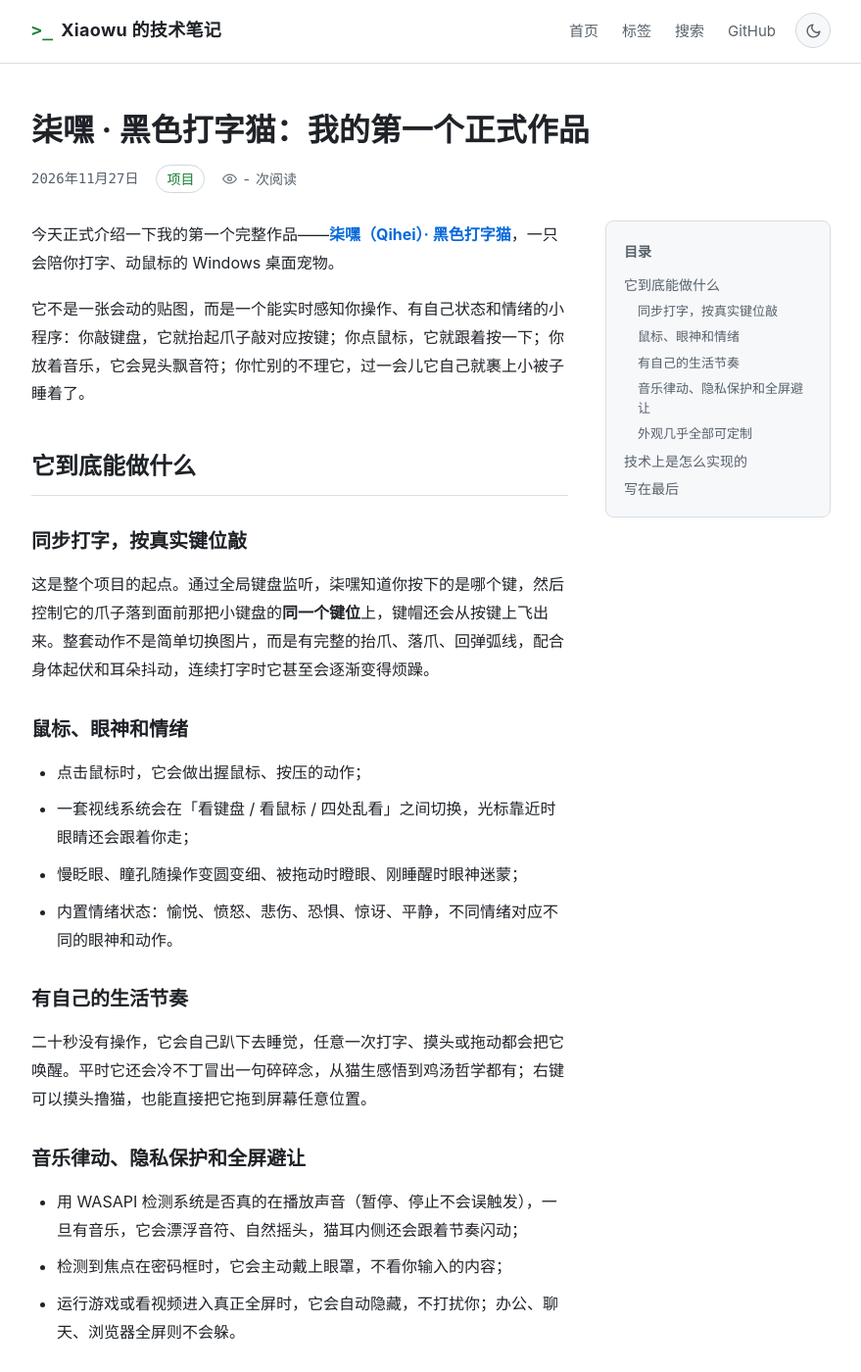
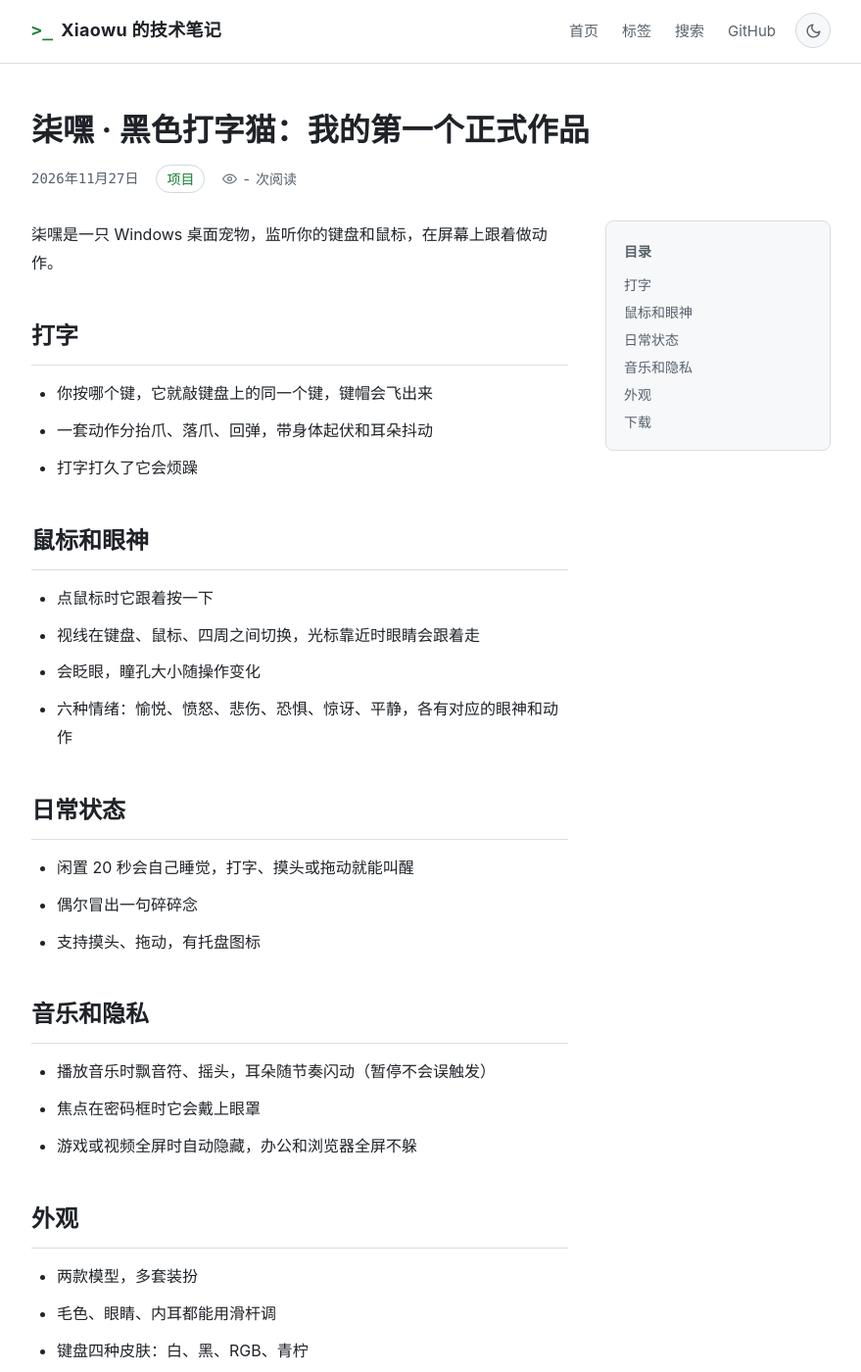
Before and after one commit to xiaowu-fox/xiaowu-fox.github.io, a Jekyll site: the page built from _posts/2026-11-27-qihei-da-zi-mao.md, in a window 1280 px wide and 1400 px high. Shown: the whole window at 98% size, without its empty margins (200-1079 px from the left). Built offline with Jekyll 4.4.1, drawn with Linux system fonts in a browser that asks for light colours; comment, search, counter and statistics services are not loaded; some of the changed text lies outside the part shown.

Commit message:
revise: 精简打字猫介绍，只保留功能说明

```diff
--- a/_posts/2026-11-27-qihei-da-zi-mao.md
+++ b/_posts/2026-11-27-qihei-da-zi-mao.md
@@ -10,66 +10,42 @@ tags:
   - 柒嘿
 ---
 
-今天正式介绍一下我的第一个完整作品——**[柒嘿（Qihei）· 黑色打字猫](https://github.com/xiaowu-fox/qihei-typing-cat)**，一只会陪你打字、动鼠标的 Windows 桌面宠物。
+柒嘿是一只 Windows 桌面宠物，监听你的键盘和鼠标，在屏幕上跟着做动作。
 
-它不是一张会动的贴图，而是一个能实时感知你操作、有自己状态和情绪的小程序：你敲键盘，它就抬起爪子敲对应按键；你点鼠标，它就跟着按一下；你放着音乐，它会晃头飘音符；你忙别的不理它，过一会儿它自己就裹上小被子睡着了。
+## 打字
 
-## 它到底能做什么
+- 你按哪个键，它就敲键盘上的同一个键，键帽会飞出来
+- 一套动作分抬爪、落爪、回弹，带身体起伏和耳朵抖动
+- 打字打久了它会烦躁
 
-### 同步打字，按真实键位敲
+## 鼠标和眼神
 
-这是整个项目的起点。通过全局键盘监听，柒嘿知道你按下的是哪个键，然后控制它的爪子落到面前那把小键盘的**同一个键位**上，键帽还会从按键上飞出来。整套动作不是简单切换图片，而是有完整的抬爪、落爪、回弹弧线，配合身体起伏和耳朵抖动，连续打字时它甚至会逐渐变得烦躁。
+- 点鼠标时它跟着按一下
+- 视线在键盘、鼠标、四周之间切换，光标靠近时眼睛会跟着走
+- 会眨眼，瞳孔大小随操作变化
+- 六种情绪：愉悦、愤怒、悲伤、恐惧、惊讶、平静，各有对应的眼神和动作
 
-### 鼠标、眼神和情绪
+## 日常状态
 
-- 点击鼠标时，它会做出握鼠标、按压的动作；
-- 一套视线系统会在「看键盘 / 看鼠标 / 四处乱看」之间切换，光标靠近时眼睛还会跟着你走；
-- 慢眨眼、瞳孔随操作变圆变细、被拖动时瞪眼、刚睡醒时眼神迷蒙；
-- 内置情绪状态：愉悦、愤怒、悲伤、恐惧、惊讶、平静，不同情绪对应不同的眼神和动作。
+- 闲置 20 秒会自己睡觉，打字、摸头或拖动就能叫醒
+- 偶尔冒出一句碎碎念
+- 支持摸头、拖动，有托盘图标
 
-### 有自己的生活节奏
+## 音乐和隐私
 
-二十秒没有操作，它会自己趴下去睡觉，任意一次打字、摸头或拖动都会把它唤醒。平时它还会冷不丁冒出一句碎碎念，从猫生感悟到鸡汤哲学都有；右键可以摸头撸猫，也能直接把它拖到屏幕任意位置。
+- 播放音乐时飘音符、摇头，耳朵随节奏闪动（暂停不会误触发）
+- 焦点在密码框时它会戴上眼罩
+- 游戏或视频全屏时自动隐藏，办公和浏览器全屏不躲
 
-### 音乐律动、隐私保护和全屏避让
+## 外观
 
-- 用 WASAPI 检测系统是否真的在播放声音（暂停、停止不会误触发），一旦有音乐，它会漂浮音符、自然摇头，猫耳内侧还会跟着节奏闪动；
-- 检测到焦点在密码框时，它会主动戴上眼罩，不看你输入的内容；
-- 运行游戏或看视频进入真正全屏时，它会自动隐藏，不打扰你；办公、聊天、浏览器全屏则不会躲。
+- 两款模型，多套装扮
+- 毛色、眼睛、内耳都能用滑杆调
+- 键盘四种皮肤：白、黑、RGB、青柠
+- 整体大小 70%～132% 可调
 
-### 外观几乎全部可定制
-
-- 两款模型皮肤（柒嘿 / 呆猫），外加多套装扮；
-- 毛色、眼睛、内耳都能用 HSL 滑杆实时调整，右键菜单做成了类似 Win11 快捷设置的九宫格；
-- 小键盘有经典白、暗夜黑、RGB 幻彩、青柠四种皮肤，RGB 灯效会实时流动；
-- 整体大小支持 70%～132% 无级缩放，位置和敲键动作会自动跟随。
-
-## 技术上是怎么实现的
-
-功能看着热闹，但我给自己定了一条硬规矩：**只用系统自带的东西，不引入任何第三方库。**
-
-- **技术栈**：C# + WPF（.NET Framework 4.8），整个程序是一个约 8000 行的单文件 `Program.cs`，靠 `csc` 命令行直接编译，不依赖 Visual Studio 工程；
-- **透明置顶窗口**：`WindowStyle.None` + `AllowsTransparency` + `Topmost`，让猫浮在所有窗口之上，且只显示模型本身；
-- **全局键鼠监听**：用 `SetWindowsHookEx` 挂低级键盘钩子（`WH_KEYBOARD_LL`）和鼠标钩子（`WH_MOUSE_LL`），即使自身不在前台也能感知操作；
-- **音乐检测**：通过 COM 互操作调用 WASAPI 的 `IAudioSessionControl2`，判断音频会话的真实播放状态；
-- **动画与状态**：大量使用 WPF 的 `Storyboard`、`DoubleAnimation` 配合 `CubicEase` 等缓动函数，让动作有预备、有回弹而不是机械跳变；所有行为由一个状态机统一调度；
-- **密码框识别**：结合当前焦点控件判断，并用 UI Automation 兜底浏览器和自绘输入框。
-
-打包也一并走完了：自写安装器脚本，最终产出两个发行版本——
-
-- **安装版（约 0.5 MB）**：带快捷方式、开机自启和完整卸载；
-- **绿色版（约 0.2 MB）**：解压即用，不写注册表。
-
-整个程序没有任何网络上报、不收集数据，运行起来几乎不占资源。
-
-## 写在最后
-
-柒嘿对我来说不只是一个好玩的小工具。从最初「能不能让它跟着我敲键盘」的一个念头，到动画、交互、音乐检测、皮肤系统，再到编译、打包、发布到 GitHub 让人下载，整个流程是我自己一步步踩坑走完的。它也印证了我在[开篇]({{ "/posts/2026/11/27/kai-bo.html" | relative_url }})里写的那句话——**学东西最好的方式，就是亲手把它做出来、跑起来。**
-
-目前 v1.0.0 已经发布，欢迎下载体验，也欢迎在这篇文章下面留言或者到仓库提 Issue：
+## 下载
 
 - 项目地址：<https://github.com/xiaowu-fox/qihei-typing-cat>
 - 下载页面：<https://github.com/xiaowu-fox/qihei-typing-cat/releases>
-- 系统要求：Windows 10 / 11，.NET Framework 4.x（系统自带，无需额外安装）
-
-后面我会把这个项目里几个关键模块的实现过程单独拆成文章，讲清楚全局钩子、透明窗口和缓动动画具体是怎么写的。持续造东西，持续记录。
+- 要求 Windows 10 / 11，安装版约 0.5 MB，绿色版约 0.2 MB，均无第三方依赖、不收集数据
```
